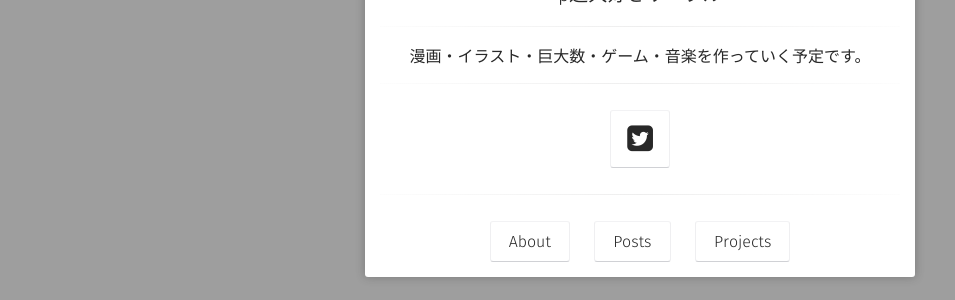
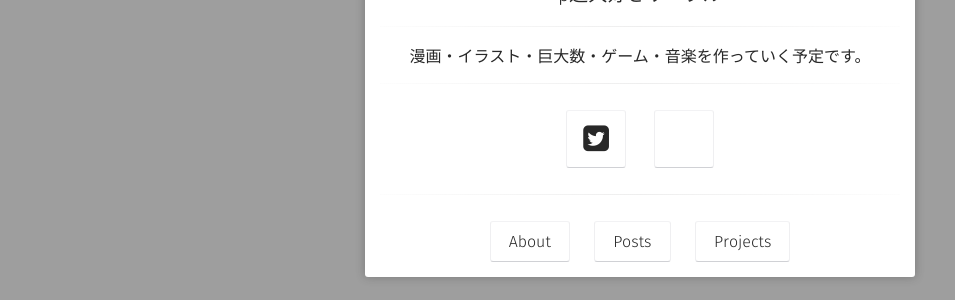
Before and after one commit to p-adic/p-adic.github.io, a Jekyll site: the page built from index.html, in a window 1280 px wide. Shown: the part 414-714 px from the top of the page, without its empty margins (0-955 px from the left). Built offline with Jekyll 4.4.1, drawn with Linux system fonts in a browser that asks for light colours; some web fonts are replaced.

Commit message:
Update social-links.html

```diff
--- a/_includes/social-links.html
+++ b/_includes/social-links.html
@@ -25,4 +25,6 @@
                         {% if site.keybase %}<a class="social-btn" href="https://keybase.io/{{ site.keybase }}" target="_blank" rel="noopener noreferrer"><i class="fa fa-fw fa-key"></i></a>{% endif %}
                         {% if site.xmpp %}<a class="social-btn" href="xmpp:{{ site.xmpp }}" target="_blank" rel="noopener noreferrer"><i class="fa fa-fw fa-lightbulb-o"></i></a>{% endif %}
                         {% if site.hackernews %}<a class="social-btn" href="https://news.ycombinator.com/user?id={{ site.hackernews }}" target="_blank" rel="noopener noreferrer"><i class="fa fa-fw fa-hacker-news"></i></a>{% endif %}
-                  </h3>
+                        {% if site.pixiv %}<a class="social-btn" href="http://pixiv.net/{{ site.pixiv }}" target="_blank" rel="noopener noreferrer"><i class="fa fa-fw fa-pixiv-square"></i></a>{% endif %}
+                        {% if site.巨大数研究Wiki %}<a class="social-btn" href="https://googology.wikia.org/{{ site.巨大数研究Wiki }}" target="_blank" rel="noopener noreferrer"><i class="fa fa-fw fa-巨大数研究Wiki-square"></i></a>{% endif %}
+</h3>
```
